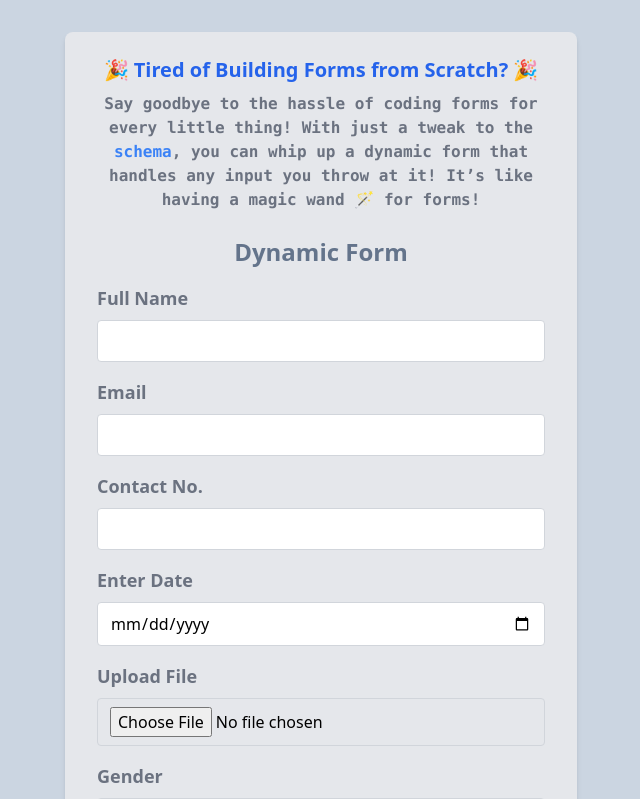
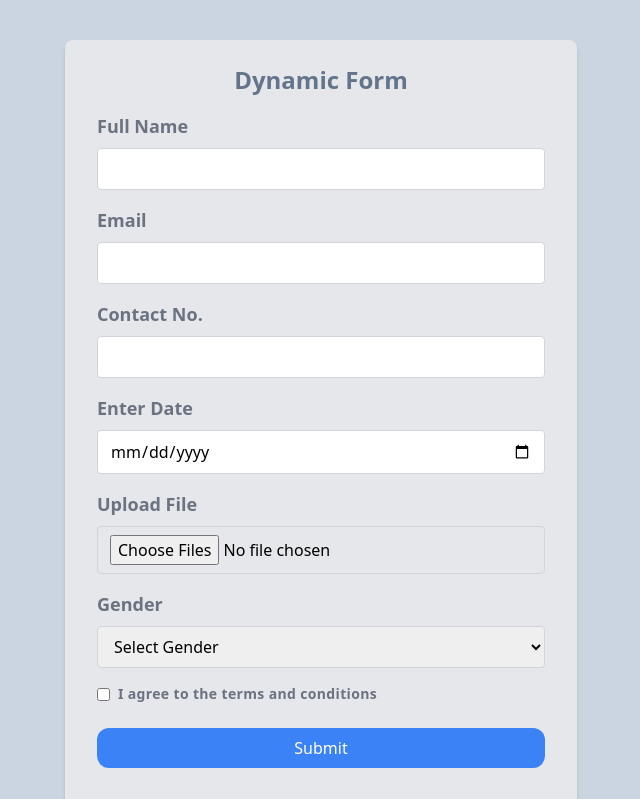
Before and after one commit to Santos2175/Dynamic-Form, a React (Vite) app: page / in a window 1280 px wide. Shown: the top 799 px of the page, without its empty margins (319-959 px from the left). Built offline with nearby package versions, Linux system fonts and the light colour scheme.

Commit message:
checkbox added

```diff
--- a/src/components/Form/DynamicForm.tsx
+++ b/src/components/Form/DynamicForm.tsx
@@ -10,16 +10,29 @@ const DynamicForm = ({ schema }: { schema: Schema }) => {
 
   //Initialization
   const initailFormData = schema.fields.reduce((acc, field) => {
-    acc[field.name] = '';
+    acc[field.name] = field.type === 'checkbox' ? false : '';
     return acc;
-  }, {} as { [key: string]: string });
+  }, {} as { [key: string]: string | boolean });
   const [formData, setFormData] = useState(initailFormData);
 
+  // Handle change function for inputs
   const handleChange = (
     e: React.ChangeEvent<HTMLInputElement | HTMLSelectElement>
   ) => {
-    const { name, value } = e.target;
-    setFormData({ ...formData, [name]: value });
+    const { name, type, value } = e.target;
+
+    if (type === 'checkbox') {
+      const checked = (e.target as HTMLInputElement).checked; // Type assertion to HTMLInputElement
+      setFormData((prevData) => ({
+        ...prevData,
+        [name]: checked, // Update the field to true/false based on checkbox state
+      }));
+    } else {
+      setFormData((prevData) => ({
+        ...prevData,
+        [name]: value,
+      }));
+    }
   };
 
   //handles the submitting of form
@@ -49,18 +62,6 @@ const DynamicForm = ({ schema }: { schema: Schema }) => {
   return (
     <div className='flex justify-center items-center min-h-screen'>
       <div className='bg-gray-200 shadow-md rounded-lg px-8 pt-6 pb-8 mb-4 max-w-lg w-full'>
-        <div className='text-center mb-6'>
-          <h2 className='text-xl font-semibold text-blue-600'>
-            🎉 Tired of Building Forms from Scratch? 🎉
-          </h2>
-          <p className='text-gray-500 font-semibold mt-2 tracking-normal leading-normal font-mono'>
-            Say goodbye to the hassle of coding forms for every little thing!
-            With just a tweak to the{' '}
-            <span className='text-blue-500 font-semibold'>schema</span>, you can
-            whip up a dynamic form that handles any input you throw at it! It’s
-            like having a magic wand 🪄 for forms!
-          </p>
-        </div>
         <h1 className='text-2xl text-center font-bold mb-4 text-slate-500'>
           Dynamic Form
         </h1>
--- a/src/components/Form/RenderField.tsx
+++ b/src/components/Form/RenderField.tsx
@@ -5,7 +5,7 @@ import { Field } from '../../schema/Schema.ts';
 //interface definition
 interface RenderFieldProps {
   field: Field;
-  formData: { [key: string]: string };
+  formData: { [key: string]: string | boolean };
   handleChange: (
     e: React.ChangeEvent<HTMLInputElement | HTMLSelectElement>
   ) => void;
@@ -29,7 +29,7 @@ export const RenderField = ({
           <input
             type={field.type}
             name={field.name}
-            value={formData[field.name]}
+            value={formData[field.name] as string}
             onChange={handleChange}
             className='border border-gray-300 px-3 py-2 rounded w-full focus:outline-none focus:ring-2 focus:ring-blue-300'
             required
@@ -45,7 +45,7 @@ export const RenderField = ({
           <input
             type={field.type}
             name={field.name}
-            value={formData[field.name]}
+            value={formData[field.name] as string}
             onChange={handleChange}
             className='border border-gray-300 px-3 py-2 rounded w-full focus:outline-none focus:ring-2 focus:ring-blue-300'
             required
@@ -61,12 +61,14 @@ export const RenderField = ({
           <input
             type={field.type}
             name={field.name}
+            multiple={field.multiple}
             onChange={handleChange}
             className='border border-gray-300 px-3 py-2 rounded w-full focus:outline-none focus:ring-2 focus:ring-blue-300'
             required
           />
         </div>
       );
+
     case 'select':
       return (
         <div key={field.name} className='mb-4'>
@@ -75,7 +77,7 @@ export const RenderField = ({
           </label>
           <select
             name={field.name}
-            value={formData[field.name]}
+            value={formData[field.name] as string}
             onChange={handleChange}
             className='border border-gray-300 px-3 py-2 rounded w-full focus:outline-none focus:ring-2 focus:ring-blue-300'
             required>
@@ -88,6 +90,21 @@ export const RenderField = ({
           </select>
         </div>
       );
+    case 'checkbox':
+      return (
+        <div key={field.name} className='mb-4 flex items-center'>
+          <input
+            type='checkbox'
+            name={field.name}
+            checked={!!formData[field.name]}
+            onChange={handleChange}
+            className='mr-2'
+          />
+          <label className='text-gray-500 text-sm font-bold tracking-wide'>
+            {field.label}
+          </label>
+        </div>
+      );
     default:
       return null;
   }
--- a/src/schema/Schema.ts
+++ b/src/schema/Schema.ts
@@ -2,6 +2,7 @@ export interface Field {
   label: string;
   name: string;
   type: string;
+  multiple?: boolean;
   options?: string[];
 }
 
@@ -16,7 +17,7 @@ export const formSchema: Schema = {
     { label: 'Email', name: 'email', type: 'email' },
     { label: 'Contact No.', name: 'contact', type: 'tel' },
     { label: 'Enter Date', name: 'date', type: 'date' },
-    { label: 'Upload File', name: 'file', type: 'file' },
+    { label: 'Upload File', name: 'file', type: 'file', multiple: true },
 
     {
       label: 'Gender',
@@ -24,5 +25,10 @@ export const formSchema: Schema = {
       type: 'select',
       options: ['male', 'female', 'other'],
     },
+    {
+      label: 'I agree to the terms and conditions',
+      name: 'terms',
+      type: 'checkbox',
+    },
   ],
 };
```
Also changed, not shown: src/components/Form/SubmittedData.tsx (+0 -7 lines).
